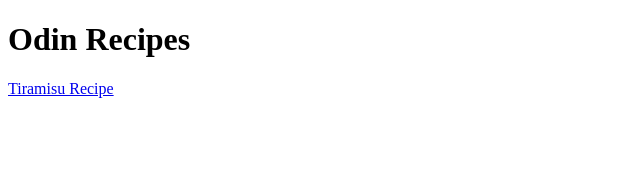
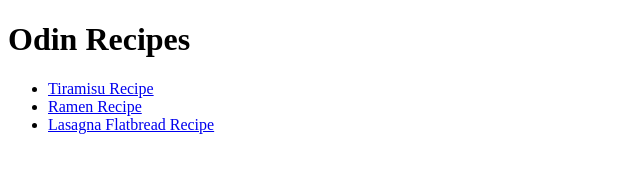
Before and after one commit to Minkai25/odin-recipes, a plain HTML site: page index.html in a window 1280 px wide. Shown: the whole page, without its empty margins (0-640 px from the left). Drawn offline with Linux system fonts and the light colour scheme.

Commit message:
Link all 3 recipes

```diff
--- a/index.html
+++ b/index.html
@@ -6,6 +6,10 @@
     </head>
     <body>
         <h1>Odin Recipes</h1>
-        <a href="recipes/tiramisu.html">Tiramisu Recipe</a>
+        <ul>
+            <li><a href="recipes/tiramisu.html">Tiramisu Recipe</a></li>
+            <li><a href="recipes/ramennoodles.html">Ramen Recipe</a></li>
+            <li><a href="recipes/lasagna-flatbread.html">Lasagna Flatbread Recipe</a></li>
+        </ul>
     </body>
 </html>
```
